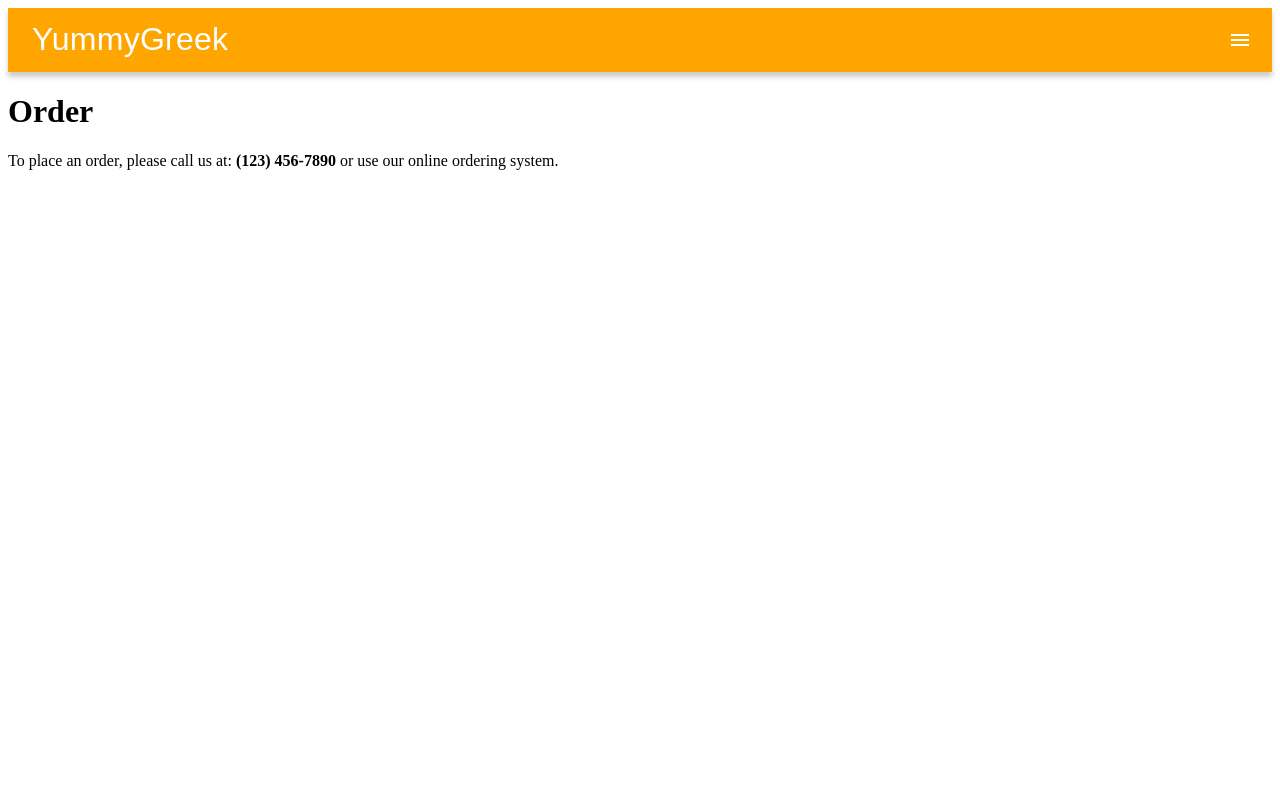
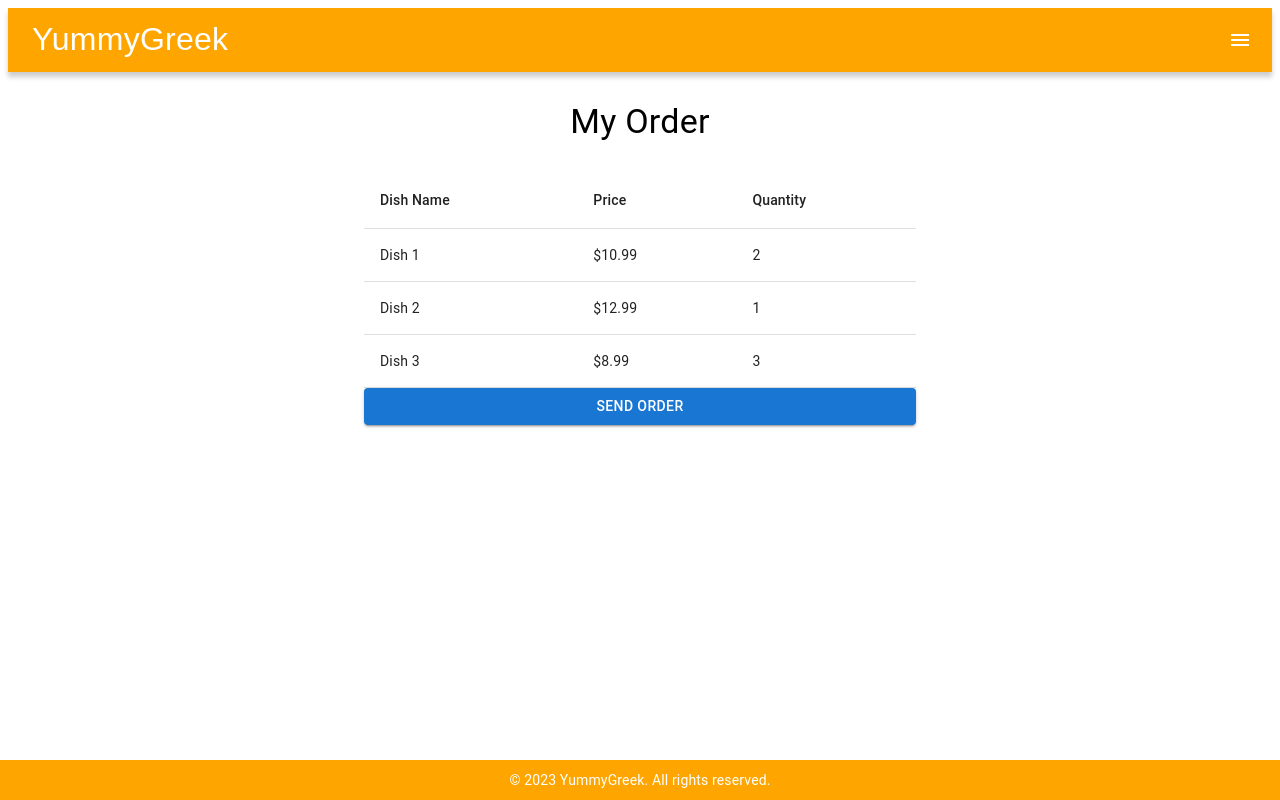
Before and after one commit to PanagiotisVard/YummyGreek, a React (Create React App) app in the folder frontend/: page /order in a window 1280 px wide. Built offline with nearby package versions, Linux system fonts and the light colour scheme; a web font is replaced by a local one.

Commit message:
Order Page on the making

```diff
--- a/frontend/src/Pages/OrderPage/OrderPage.js
+++ b/frontend/src/Pages/OrderPage/OrderPage.js
@@ -1,16 +1,68 @@
-// Order.js
 import React from 'react';
 import Header from "../Header/Header";
+import Footer from '../Footer/Footer';
+import { Container, Typography, Table, TableContainer, TableHead, TableRow, TableCell, TableBody, Button } from '@mui/material';
+
+const centerTextStyles = {
+  display: 'flex',
+  justifyContent: 'center',
+  alignItems: 'center',
+  minHeight: '100px', // You can adjust the height as needed
+};
 
 function Order() {
+  // Sample data for dishes
+  const dishes = [
+    { name: 'Dish 1', price: 10.99, quantity: 2 },
+    { name: 'Dish 2', price: 12.99, quantity: 1 },
+    { name: 'Dish 3', price: 8.99, quantity: 3 },
+  ];
+
+  // Function to handle sending the order
+  const handleSendOrder = () => {
+    // Add your logic to send the order here
+    console.log('Order sent:', dishes);
+  };
+
   return (
     <div>
-    <Header></Header>
-      <h1>Order</h1>
-      <p>
-        To place an order, please call us at: <strong>(123) 456-7890</strong> or use our online ordering system.
-      </p>
-      {/* You can add an order form or other content here */}
+      <Header />
+      <Container maxWidth="sm">
+        <div style={centerTextStyles}>
+          <Typography variant="h4">
+            My Order
+          </Typography>
+        </div>
+        <TableContainer>
+          <Table>
+            <TableHead>
+              <TableRow>
+                <TableCell>Dish Name</TableCell>
+                <TableCell>Price</TableCell>
+                <TableCell>Quantity</TableCell>
+              </TableRow>
+            </TableHead>
+            <TableBody>
+              {dishes.map((dish, index) => (
+                <TableRow key={index}>
+                  <TableCell>{dish.name}</TableCell>
+                  <TableCell>${dish.price.toFixed(2)}</TableCell>
+                  <TableCell>{dish.quantity}</TableCell>
+                </TableRow>
+              ))}
+            </TableBody>
+          </Table>
+        </TableContainer>
+        <Button
+          variant="contained"
+          color="primary"
+          onClick={handleSendOrder}
+          fullWidth
+        >
+          SEND ORDER
+        </Button>
+      </Container>
+      <Footer />
     </div>
   );
 }
```
